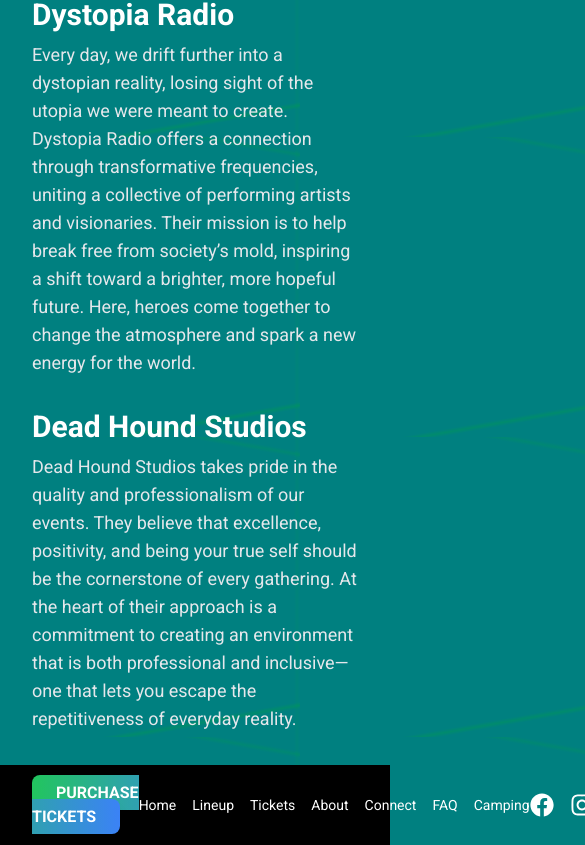
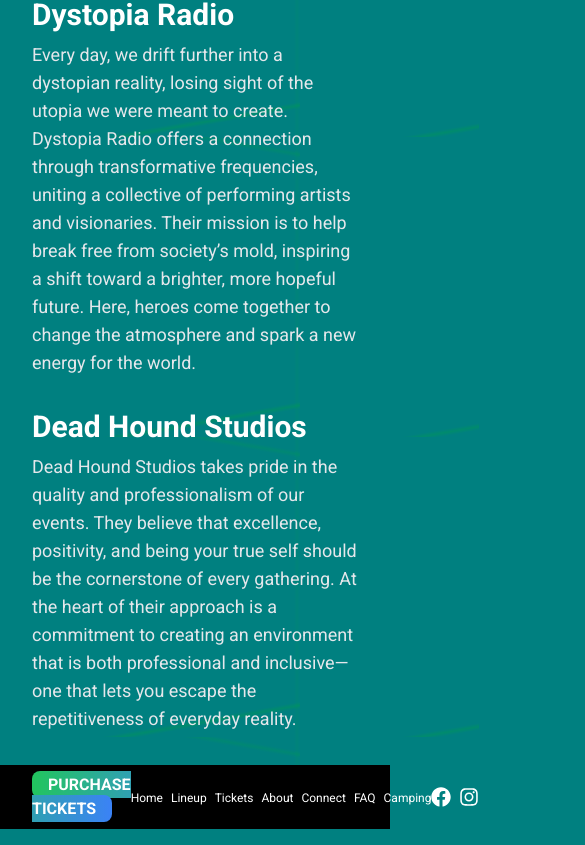
Before and after one commit to SpursFan21/Sol-Dance-Music-Festival, a Next.js app: page /faq in a window 390 px wide. Shown: the part 763-1608 px from the top of the page, 585 px wide, since content can reach past the window. Built offline with nearby package versions, Linux system fonts and the light colour scheme.

Commit message:
updated footer for responsiveness

```diff
--- a/src/components/Footer.tsx
+++ b/src/components/Footer.tsx
@@ -3,7 +3,7 @@
 
 export default function Footer() {
   return (
-    <footer className="bg-black text-white py-4 w-full">
+    <footer className="bg-black text-white py-2 md:py-3 xl:py-4 w-full">
       <div className="container mx-auto flex items-center px-8">
         {/* Left Column */}
         <div className="flex-1">
@@ -11,14 +11,15 @@
             href="https://theticketing.co/e/soldancemusicandartsfestival"
             target="_blank"
             rel="noopener noreferrer"
-            className="bg-gradient-to-r from-green-500 to-blue-500 text-white font-bold py-2 px-6 rounded-lg shadow-lg hover:scale-105 transition-transform"
+            className="bg-gradient-to-r from-green-500 to-blue-500 text-white font-bold py-1 md:py-2 px-4 md:px-6 rounded-lg shadow-lg hover:scale-105 transition-transform"
           >
             PURCHASE TICKETS
           </a>
         </div>
+
         {/* Center Column */}
         <div className="flex-1 text-center">
-          <nav className="text-sm space-x-4 inline-block">
+          <nav className="text-xs md:text-sm space-x-2 md:space-x-4 inline-block">
             <Link href="/" className="hover:underline">Home</Link>
             <Link href="/lineup" className="hover:underline">Lineup</Link>
             <a
@@ -35,14 +36,23 @@
             <Link href="/camping" className="hover:underline">Camping</Link>
           </nav>
         </div>
+
         {/* Right Column */}
         <div className="flex-1 flex justify-end">
-          <div className="flex space-x-4">
-            <a href="https://facebook.com" target="_blank" rel="noopener noreferrer">
-              <FaFacebook className="text-2xl hover:text-blue-400 transition-colors" />
+          <div className="flex space-x-2 md:space-x-4">
+            <a
+              href="https://facebook.com"
+              target="_blank"
+              rel="noopener noreferrer"
+            >
+              <FaFacebook className="text-xl md:text-2xl hover:text-blue-400 transition-colors" />
             </a>
-            <a href="https://instagram.com" target="_blank" rel="noopener noreferrer">
-              <FaInstagram className="text-2xl hover:text-pink-400 transition-colors" />
+            <a
+              href="https://instagram.com"
+              target="_blank"
+              rel="noopener noreferrer"
+            >
+              <FaInstagram className="text-xl md:text-2xl hover:text-pink-400 transition-colors" />
             </a>
           </div>
         </div>
```
